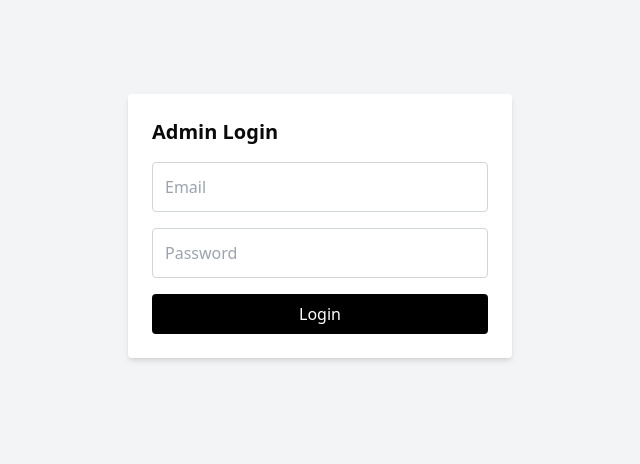
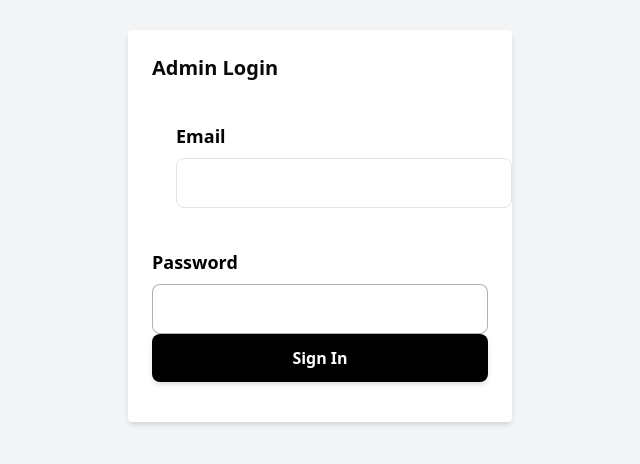
Before and after one commit to AreebaxIrfan/Niky_Dashboard, a Next.js app: page /login in a window 1280 px wide. Shown: the part 174-638 px from the top of the page, without its empty margins (320-960 px from the left). Built offline with nearby package versions, Linux system fonts and the light colour scheme.

Commit message:
Update page.tsx

```diff
--- a/src/app/login/page.tsx
+++ b/src/app/login/page.tsx
@@ -1,104 +1,79 @@
-"use client";
+'use client'
 
-import { useRouter } from "next/navigation";
-import { useState } from "react";
+import { useState } from 'react'
+import { useForm } from 'react-hook-form'
+import { zodResolver } from '@hookform/resolvers/zod'
+import { z } from 'zod'
+import { useRouter } from 'next/navigation'
 
-export default function AdminLogin() {
-  const [email, setEmail] = useState("");
-  const [password, setPassword] = useState("");
-  const [isLoading, setIsLoading] = useState(false); // Loading state
-  const [error, setError] = useState<string | null>(null); // Error state
+const schema = z.object({
+  email: z.string().email('Invalid email address'),
+  password: z.string().min(8, 'Password must be at least 8 characters'),
+})
 
-  const router = useRouter();
+type FormData = z.infer<typeof schema>
 
-  const handleLogin = async (e: React.FormEvent) => {
-    e.preventDefault();
-    setIsLoading(true); // Start loading
-    setError(null); // Reset error state
+export default function LoginForm() {
+  const [error, setError] = useState('')
+  const router = useRouter()
+  const { register, handleSubmit, formState: { errors } } = useForm<FormData>({
+    resolver: zodResolver(schema),
+  })
 
-    // Simulate a delay for authentication (optional)
-    await new Promise((resolve) => setTimeout(resolve, 1000)); // 1 second delay
+  const onSubmit = async (data: FormData) => {
+    const response = await fetch('/api/login', {
+      method: 'POST',
+      headers: { 'Content-Type': 'application/json' },
+      body: JSON.stringify(data),
+    })
 
-    try {
-      if (
-        email === process.env.NEXT_PUBLIC_ADMIN_EMAIL &&
-        password === process.env.NEXT_PUBLIC_ADMIN_PASSWORD
-      ) {
-        localStorage.setItem("isLoggedIn", "true");
-        router.push("/admin"); // Redirect to admin dashboard
+    if (response.ok) {
+      router.push('/admin')
     } else {
-        setError("Invalid email or password"); // Set error message
+      setError('Invalid email or password')
     }
-    } catch (err) {
-      setError("An error occurred. Please try again."); // Handle unexpected errors
-    } finally {
-      setIsLoading(false); // Stop loading
   }
-  };
 
   return (
     <div className="flex justify-center items-center h-screen bg-gray-100">
-      <form onSubmit={handleLogin} className="bg-white p-6 rounded shadow-md w-96">
-        <h2 className="text-xl font-bold mb-4">Admin Login</h2>
-
-        {/* Email Input */}
+      <form onSubmit={handleSubmit(onSubmit)} className="bg-white p-6 rounded shadow-md w-96">
+        <h2 className="text-xl font-bold mb-4">
+          Admin Login</h2>
+        <div className="mb-4  w-96 p-6">
+          <label htmlFor="email" className="block text-lg font-bold text-black mb-2">
+            Email
+          </label>
           <input
+            {...register('email')}
             type="email"
-          placeholder="Email"
-          onChange={(e) => setEmail(e.target.value)}
-          className="w-full p-3 mb-4 border border-gray-300 rounded"
-          value={email}
-          required
+            id="email"
+            className="w-full px-4 py-3 rounded-lg  bg-opacity-20 border border-opacity-30 focus:border-black focus:ring-2 focus:ring-black text-black placeholder-white placeholder-opacity-70 transition duration-200"
+            placeholder="your@email.com"
           />
-
-        {/* Password Input */}
+          {errors.email && <p className="mt-2 text-sm text-black font-medium">{errors.email.message}</p>}
+        </div>
+        <div className="mb-4">
+          <label htmlFor="password" className="block text-lg font-bold text-black mb-2">
+            Password
+          </label>
           <input
+            {...register('password')}
             type="password"
-          placeholder="Password"
-          onChange={(e) => setPassword(e.target.value)}
-          className="w-full p-3 mb-4 border border-gray-300 rounded"
-          value={password}
-          required
+            id="password"
+            className="w-full px-4 py-3 rounded-lg bg-white bg-opacity-20 border border-black border-opacity-30 focus:border-yellow-300 focus:ring-2 focus:ring-yellow-300 text-white placeholder-white placeholder-opacity-70 transition duration-200"
+            placeholder="••••••••"
           />
-
-        {/* Error Message */}
-        {error && <p className="text-red-500 mb-4">{error}</p>}
-
-        {/* Login Button */}
+          {errors.password && <p className="mt-2 text-sm text-yellow-200 font-medium">{errors.password.message}</p>}
+          {error && <p className="text-sm text-yellow-200 font-medium mb-4">{error}</p>}
           <button
             type="submit"
-          className="bg-black text-white px-4 py-2 rounded w-full flex justify-center items-center"
-          disabled={isLoading} // Disable button while loading
+            className="w-full py-3 px-4 bg-black text-white font-bold rounded-lg shadow-md hover:shadow-lg transition hover:scale-105 duration-300 ease-in-out transform hover:-translate-y-1 focus:outline-none focus:ring-2 focus:ring-black focus:ring-opacity-50"
           >
-          {isLoading ? (
-            <div className="flex items-center">
-              <svg
-                className="animate-spin h-5 w-5 mr-3 text-white"
-                xmlns="http://www.w3.org/2000/svg"
-                fill="none"
-                viewBox="0 0 24 24"
-              >
-                <circle
-                  className="opacity-25"
-                  cx="12"
-                  cy="12"
-                  r="10"
-                  stroke="currentColor"
-                  strokeWidth="4"
-                ></circle>
-                <path
-                  className="opacity-75"
-                  fill="currentColor"
-                  d="M4 12a8 8 0 018-8V0C5.373 0 0 5.373 0 12h4zm2 5.291A7.962 7.962 0 014 12H0c0 3.042 1.135 5.824 3 7.938l3-2.647z"
-                ></path>
-              </svg>
-              wait a moment!...
+            Sign In
+          </button>
         </div>
-          ) : (
-            "Login"
-          )}
-        </button>
+
       </form>
     </div>
-  );
+  )
 }
```
Lines whose indentation alone changed are shown as unchanged.
